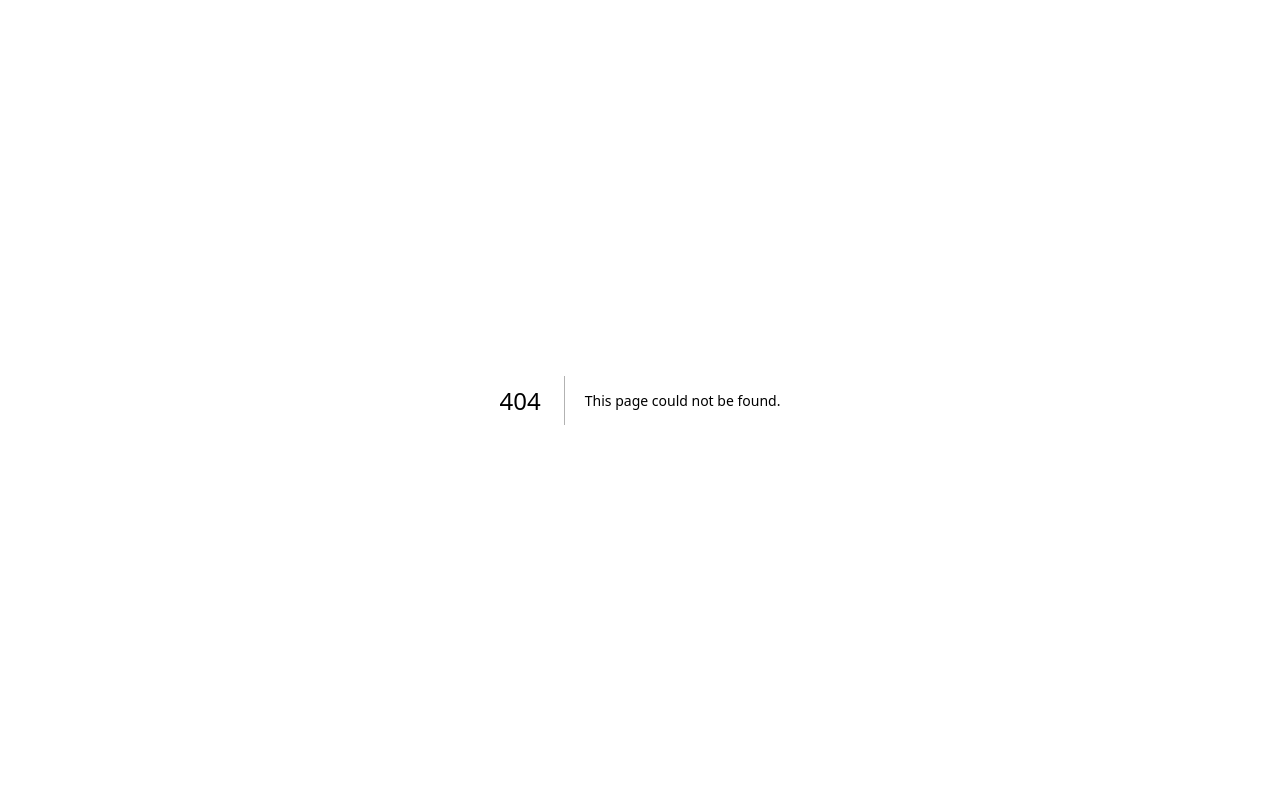
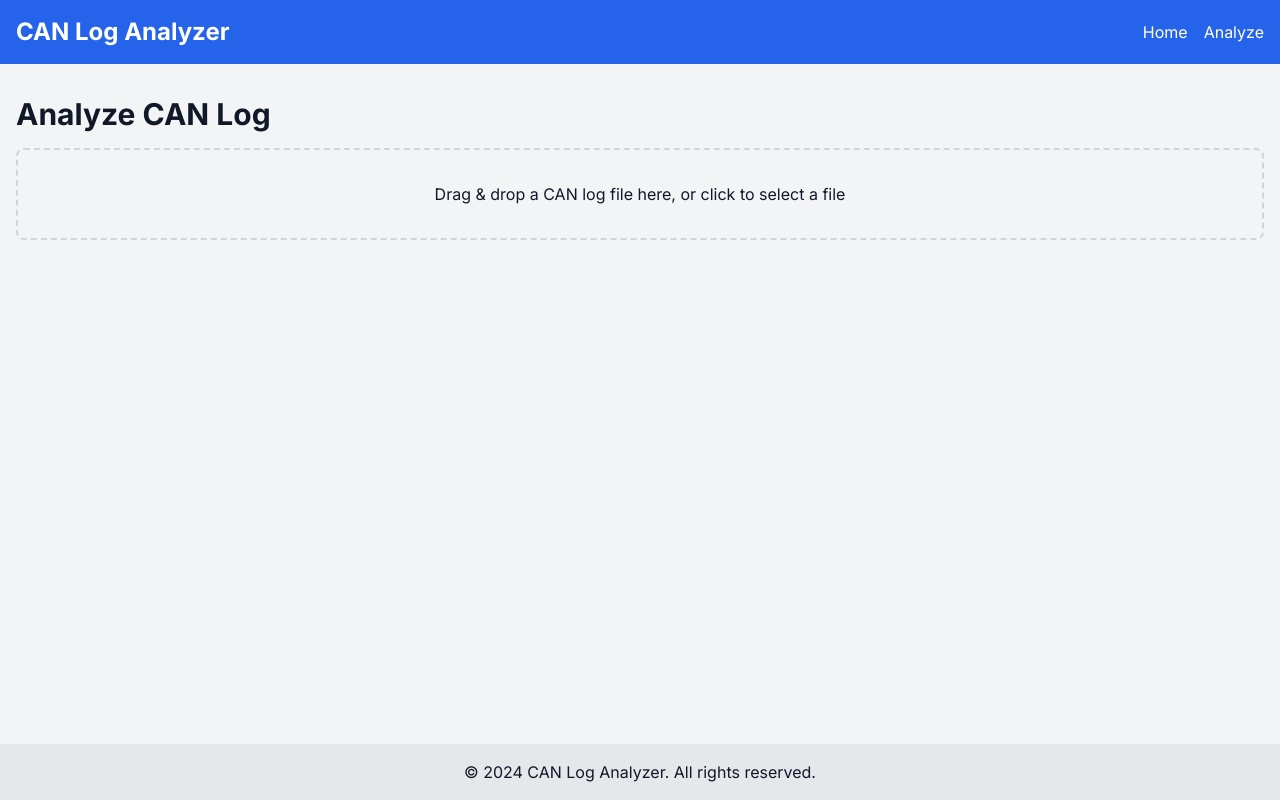
Before and after one commit to yezzfusl/can-log-analyzer, a Next.js app: page /analyze in a window 1280 px wide. Before the commit this address had no page. Built offline with nearby package versions, Linux system fonts and the light colour scheme.

Commit message:
Establish base file structure and create core components for loading and parsing CAN log files.

```diff
--- /dev/null
+++ b/components/can/FileUploader.tsx
@@ -0,0 +1,40 @@
+import React, { useCallback } from 'react';
+import { useDropzone } from 'react-dropzone';
+
+interface FileUploaderProps {
+  onFileUpload: (content: string) => void;
+}
+
+const FileUploader: React.FC<FileUploaderProps> = ({ onFileUpload }) => {
+  const onDrop = useCallback((acceptedFiles: File[]) => {
+    const file = acceptedFiles[0];
+    const reader = new FileReader();
+
+    reader.onabort = () => console.log('File reading was aborted');
+    reader.onerror = () => console.log('File reading has failed');
+    reader.onload = () => {
+      const content = reader.result as string;
+      onFileUpload(content);
+    };
+
+    reader.readAsText(file);
+  }, [onFileUpload]);
+
+  const { getRootProps, getInputProps, isDragActive } = useDropzone({ onDrop });
+
+  return (
+    <div
+      {...getRootProps()}
+      className="border-2 border-dashed border-gray-300 rounded-lg p-8 text-center cursor-pointer hover:border-blue-500 transition-colors"
+    >
+      <input {...getInputProps()} />
+      {isDragActive ? (
+        <p>Drop the CAN log file here ...</p>
+      ) : (
+        <p>Drag &amp; drop a CAN log file here, or click to select a file</p>
+      )}
+    </div>
+  );
+};
+
+export default FileUploader;
--- /dev/null
+++ b/components/layout/Footer.tsx
@@ -0,0 +1,13 @@
+import React from 'react';
+
+const Footer: React.FC = () => {
+  return (
+    <footer className="bg-gray-200 p-4 mt-8">
+      <div className="container mx-auto text-center">
+        <p>&copy; 2024 CAN Log Analyzer. All rights reserved.</p>
+      </div>
+    </footer>
+  );
+};
+
+export default Footer;
--- /dev/null
+++ b/components/layout/Header.tsx
@@ -0,0 +1,28 @@
+import React from 'react';
+import Link from 'next/link';
+
+const Header: React.FC = () => {
+  return (
+    <header className="bg-blue-600 text-white p-4">
+      <nav className="container mx-auto flex justify-between items-center">
+        <Link href="/" className="text-2xl font-bold">
+          CAN Log Analyzer
+        </Link>
+        <ul className="flex space-x-4">
+          <li>
+            <Link href="/" className="hover:underline">
+              Home
+            </Link>
+          </li>
+          <li>
+            <Link href="/analyze" className="hover:underline">
+              Analyze
+            </Link>
+          </li>
+        </ul>
+      </nav>
+    </header>
+  );
+};
+
+export default Header;
--- /dev/null
+++ b/components/layout/Layout.tsx
@@ -0,0 +1,19 @@
+import React, { ReactNode } from 'react';
+import Header from './Header';
+import Footer from './Footer';
+
+interface LayoutProps {
+  children: ReactNode;
+}
+
+const Layout: React.FC<LayoutProps> = ({ children }) => {
+  return (
+    <div className="flex flex-col min-h-screen">
+      <Header />
+      <main className="flex-grow container mx-auto px-4 py-8">{children}</main>
+      <Footer />
+    </div>
+  );
+};
+
+export default Layout;
--- a/package.json
+++ b/package.json
@@ -17,6 +17,7 @@
     "plotly.js-dist-min": "^2.34.0",
     "react": "^18",
     "react-dom": "^18",
+    "react-dropzone": "^14.2.3",
     "react-plotly.js": "^2.6.0"
   },
   "devDependencies": {
--- /dev/null
+++ b/pages/analyze.tsx
@@ -0,0 +1,37 @@
+import React, { useState } from 'react';
+import Head from 'next/head';
+import Layout from '../components/layout/Layout';
+import FileUploader from '../components/can/FileUploader';
+import { parseCANLog } from '../utils/canParser';
+import { ParsedCANLog } from '../types/can';
+
+const Analyze: React.FC = () => {
+  const [parsedData, setParsedData] = useState<ParsedCANLog | null>(null);
+
+  const handleFileUpload = (content: string) => {
+    const parsed = parseCANLog(content);
+    setParsedData(parsed);
+  };
+
+  return (
+    <Layout>
+      <Head>
+        <title>Analyze CAN Log | CAN Log Analyzer</title>
+      </Head>
+
+      <h1 className="text-3xl font-bold mb-4">Analyze CAN Log</h1>
+      <FileUploader onFileUpload={handleFileUpload} />
+
+      {parsedData && (
+        <div className="mt-8">
+          <h2 className="text-2xl font-bold mb-2">Analysis Results</h2>
+          <p>Total messages: {parsedData.messages.length}</p>
+          <p>Unique IDs: {parsedData.uniqueIDs.length}</p>
+          {/* Add more analysis results here */}
+        </div>
+      )}
+    </Layout>
+  );
+};
+
+export default Analyze;
--- a/pages/index.tsx
+++ b/pages/index.tsx
@@ -1,18 +1,25 @@
-import Head from 'next/head'
+import React from 'react';
+import Head from 'next/head';
+import Link from 'next/link';
+import Layout from '../components/layout/Layout';
 
-export default function Home() {
+const Home: React.FC = () => {
   return (
-    <div className="min-h-screen flex flex-col items-center justify-center">
+    <Layout>
       <Head>
         <title>CAN Log Analyzer</title>
         <link rel="icon" href="/favicon.ico" />
       </Head>
 
-      <main className="flex flex-col items-center justify-center flex-1 px-20 text-center">
-        <h1 className="text-6xl font-bold">
-          Welcome to the CAN Log Analyzer
-        </h1>
-      </main>
-    </div>
-  )
-}
+      <div className="text-center">
+        <h1 className="text-4xl font-bold mb-4">Welcome to CAN Log Analyzer</h1>
+        <p className="mb-8">Analyze and visualize your CAN log files with ease.</p>
+        <Link href="/analyze" className="bg-blue-500 hover:bg-blue-600 text-white font-bold py-2 px-4 rounded">
+          Start Analyzing
+        </Link>
+      </div>
+    </Layout>
+  );
+};
+
+export default Home;
--- /dev/null
+++ b/types/can.ts
@@ -0,0 +1,11 @@
+export interface CANMessage {
+  timestamp: number;
+  id: number;
+  dlc: number;
+  data: number[];
+}
+
+export interface ParsedCANLog {
+  messages: CANMessage[];
+  uniqueIDs: number[];
+}
--- /dev/null
+++ b/utils/canParser.ts
@@ -0,0 +1,25 @@
+import { CANMessage, ParsedCANLog } from '../types/can';
+
+export function parseCANLog(logContent: string): ParsedCANLog {
+  const lines = logContent.split('\n');
+  const messages: CANMessage[] = [];
+  const uniqueIDs = new Set<number>();
+
+  lines.forEach((line) => {
+    const parts = line.trim().split(/\s+/);
+    if (parts.length >= 4) {
+      const timestamp = parseFloat(parts[0]);
+      const id = parseInt(parts[2], 16);
+      const dlc = parseInt(parts[3]);
+      const data = parts.slice(4, 4 + dlc).map((hex) => parseInt(hex, 16));
+
+      messages.push({ timestamp, id, dlc, data });
+      uniqueIDs.add(id);
+    }
+  });
+
+  return {
+    messages,
+    uniqueIDs: Array.from(uniqueIDs),
+  };
+}
```
Also changed, not shown: 1 other file (tests, documents, lock files or other folders).
